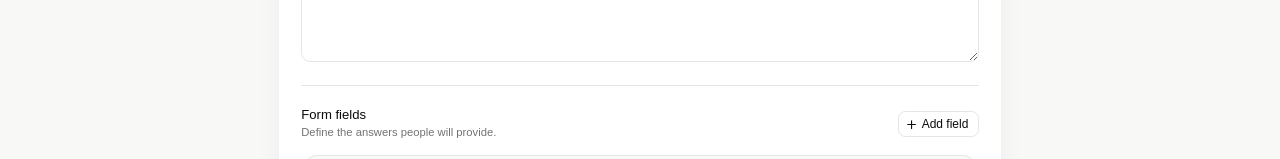
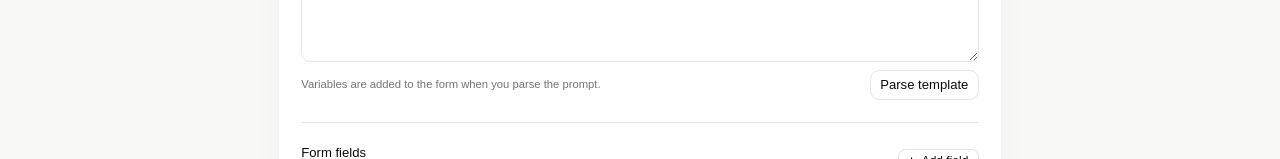
Before and after one commit to onstash/prompt-shelf, a React (Vite) app in the folder app/: page / in a window 1280 px wide. Both pictures are taken after a click on the button "New template". Shown: the part 641-800 px from the top of the page. Built offline with nearby package versions, Linux system fonts and the light colour scheme; no server answers.

Commit message:
feat: add explicit prompt template parsing

```diff
--- a/app/src/components/template-creator.tsx
+++ b/app/src/components/template-creator.tsx
@@ -22,6 +22,22 @@ type Props = {
 };
 
 export function TemplateCreator({ draft, setDraft, onCancel, onSave, emptyField }: Props) {
+  const updateBody = (body: string) => {
+    const keys = [...body.matchAll(/{{\s*([\w-]+)\s*}}/g)].map((match) => match[1]);
+    const uniqueKeys = [...new Set(keys)];
+    const fields = uniqueKeys.map((key) => {
+      const existing = draft.fields.find((field) => field.key === key);
+      if (existing) return existing;
+      return {
+        ...emptyField(),
+        key,
+        label: key.replace(/[-_]+/g, " ").replace(/\b\w/g, (character) => character.toUpperCase()),
+        required: true,
+      };
+    });
+    setDraft({ ...draft, body, fields });
+  };
+
   return (
     <main className="mx-auto max-w-[760px] px-5 py-10">
       <button className="mb-8 text-sm text-muted-foreground" onClick={onCancel}>
@@ -68,6 +84,14 @@ export function TemplateCreator({ draft, setDraft, onCancel, onSave, emptyField
               value={draft.body}
               onChange={(e) => setDraft({ ...draft, body: e.target.value })}
             />
+            <div className="flex items-center justify-between gap-3">
+              <p className="text-xs text-muted-foreground">
+                Variables are added to the form when you parse the prompt.
+              </p>
+              <Button type="button" variant="outline" onClick={() => updateBody(draft.body)}>
+                Parse template
+              </Button>
+            </div>
           </div>
           <Separator />
           <TemplateFieldEditor
```
